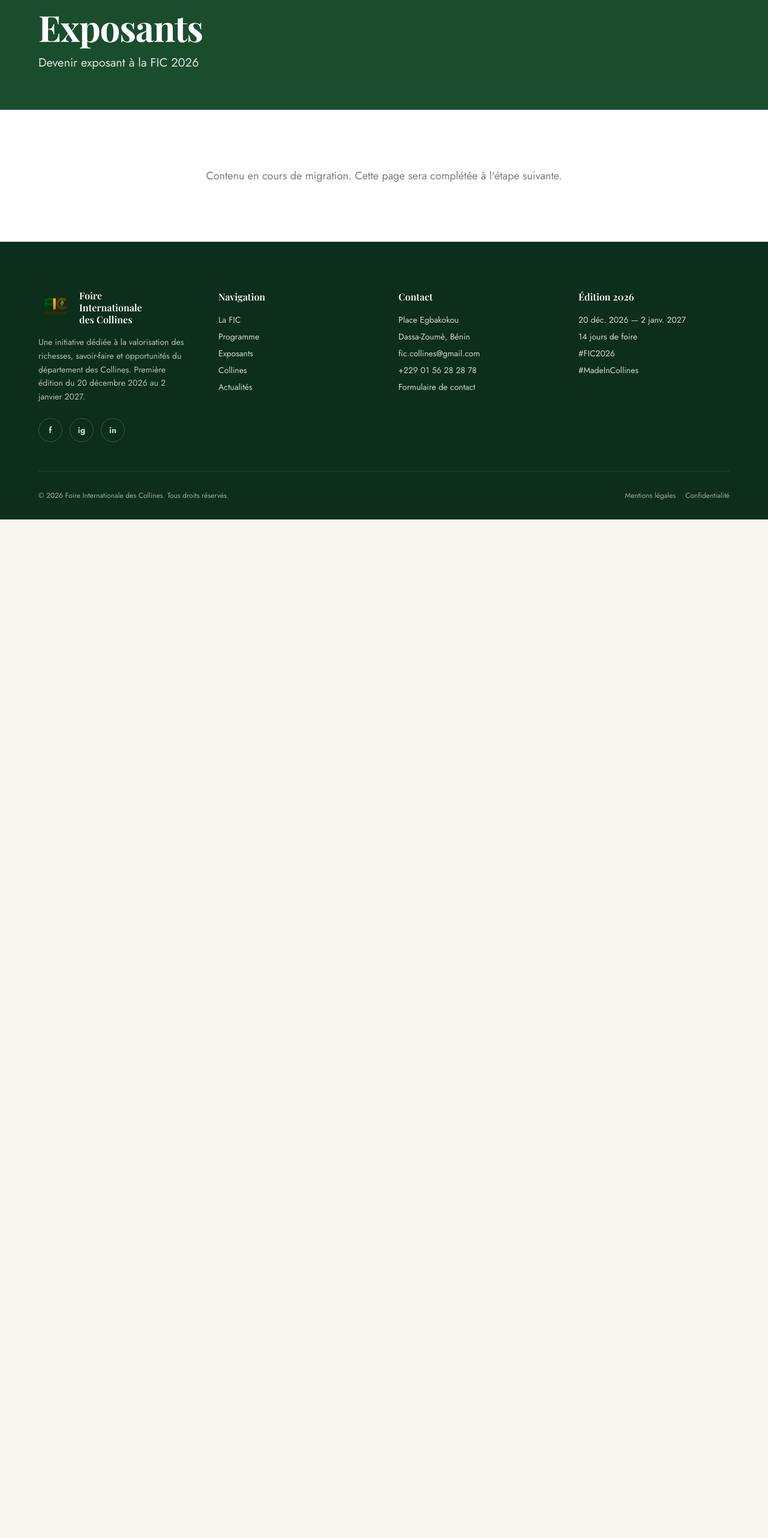
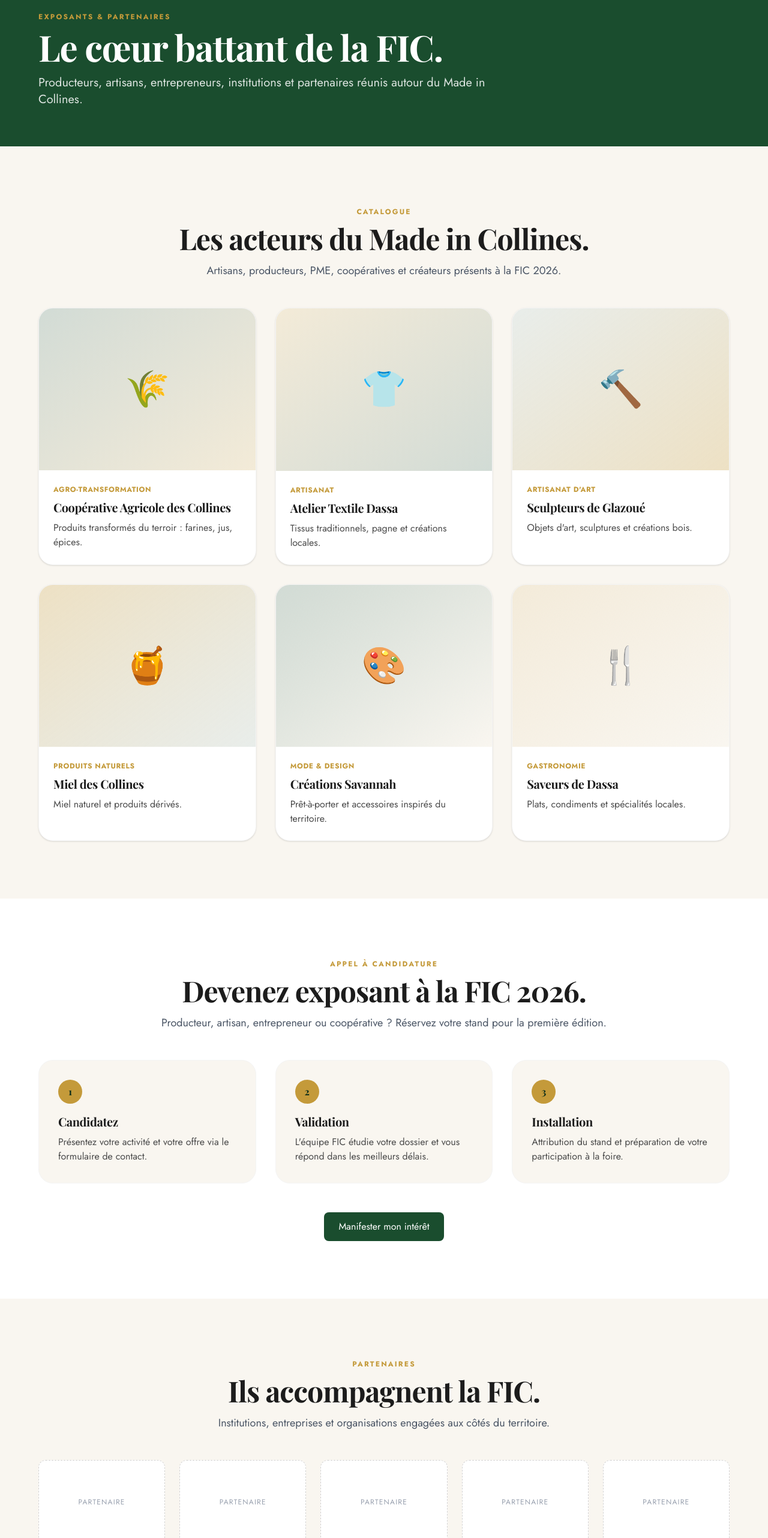
Before and after one commit to kotchoffas-commits/fic-site, a Next.js app in the folder next/: page /exposants in a window 1280 px wide. Shown: the part 182-2746 px from the top of the page at 60% size. Before the commit the page ends 1048 px from the top, so only its background shows below. Built offline with nearby package versions, Linux system fonts and the light colour scheme.

Commit message:
feat(next): page /exposants complète — catalogue, appel à candidature, partenaires, CTA

```diff
--- a/next/app/exposants/page.tsx
+++ b/next/app/exposants/page.tsx
@@ -1,19 +1,110 @@
 import PageHero from "@/components/sections/PageHero";
+import Link from "next/link";
+
+const EXPO = [
+  { cat: "Agro-transformation", name: "Coopérative Agricole des Collines", desc: "Produits transformés du terroir : farines, jus, épices.", icon: "🌾", color: "from-green/20 to-gold/20" },
+  { cat: "Artisanat", name: "Atelier Textile Dassa", desc: "Tissus traditionnels, pagne et créations locales.", icon: "👕", color: "from-gold/20 to-green/20" },
+  { cat: "Artisanat d'art", name: "Sculpteurs de Glazoué", desc: "Objets d'art, sculptures et créations bois.", icon: "🔨", color: "from-green/10 to-gold/30" },
+  { cat: "Produits naturels", name: "Miel des Collines", desc: "Miel naturel et produits dérivés.", icon: "🍯", color: "from-gold/30 to-green/10" },
+  { cat: "Mode & design", name: "Créations Savannah", desc: "Prêt-à-porter et accessoires inspirés du territoire.", icon: "🎨", color: "from-green/20 to-cream" },
+  { cat: "Gastronomie", name: "Saveurs de Dassa", desc: "Plats, condiments et spécialités locales.", icon: "🍴", color: "from-gold/20 to-cream" },
+];
+
+const STEPS = [
+  { t: "Candidatez", d: "Présentez votre activité et votre offre via le formulaire de contact." },
+  { t: "Validation", d: "L'équipe FIC étudie votre dossier et vous répond dans les meilleurs délais." },
+  { t: "Installation", d: "Attribution du stand et préparation de votre participation à la foire." },
+];
 
 export const metadata = {
-  title: "Exposants — FIC 2026",
-  description: "Devenir exposant à la FIC 2026",
+  title: "Exposants & Partenaires — FIC 2026",
+  description: "Catalogue des exposants, appel à candidature et partenaires de la FIC 2026.",
 };
 
 export default function Page() {
   return (
     <>
-      <PageHero title="Exposants" subtitle="Devenir exposant à la FIC 2026" breadcrumb="Exposants" />
+      <PageHero
+        kicker="Exposants & Partenaires"
+        title="Le cœur battant de la FIC."
+        subtitle="Producteurs, artisans, entrepreneurs, institutions et partenaires réunis autour du Made in Collines."
+        breadcrumb="Exposants"
+      />
+
+      <section className="py-16 md:py-24 bg-cream">
+        <div className="max-w-[1200px] mx-auto px-6">
+          <div className="text-center max-w-3xl mx-auto mb-12">
+            <span className="inline-block text-xs font-semibold tracking-[0.18em] uppercase text-gold mb-3">Catalogue</span>
+            <h2 className="font-serif text-3xl md:text-5xl font-bold mb-4">Les acteurs du Made in Collines.</h2>
+            <p className="text-gray-600 text-lg">Artisans, producteurs, PME, coopératives et créateurs présents à la FIC 2026.</p>
+          </div>
+          <div className="grid grid-cols-1 md:grid-cols-2 lg:grid-cols-3 gap-8">
+            {EXPO.map((e) => (
+              <div key={e.name} className="group bg-white rounded-3xl overflow-hidden shadow-sm hover:shadow-2xl hover:-translate-y-2 transition-all duration-500 border border-gray-100">
+                <div className={`relative aspect-[4/3] bg-gradient-to-br ${e.color} flex items-center justify-center`}>
+                  <span className="text-6xl group-hover:scale-110 transition duration-700">{e.icon}</span>
+                </div>
+                <div className="p-6">
+                  <small className="block text-xs uppercase tracking-wider text-gold font-semibold mb-2">{e.cat}</small>
+                  <h4 className="font-serif text-xl font-bold mb-2">{e.name}</h4>
+                  <p className="text-gray-700">{e.desc}</p>
+                </div>
+              </div>
+            ))}
+          </div>
+        </div>
+      </section>
+
       <section className="py-16 md:py-24 bg-white">
+        <div className="max-w-[1200px] mx-auto px-6">
+          <div className="text-center max-w-3xl mx-auto mb-12">
+            <span className="inline-block text-xs font-semibold tracking-[0.18em] uppercase text-gold mb-3">Appel à candidature</span>
+            <h2 className="font-serif text-3xl md:text-5xl font-bold mb-4">Devenez exposant à la FIC 2026.</h2>
+            <p className="text-gray-600 text-lg">Producteur, artisan, entrepreneur ou coopérative ? Réservez votre stand pour la première édition.</p>
+          </div>
+          <div className="grid grid-cols-1 md:grid-cols-3 gap-8">
+            {STEPS.map((s, i) => (
+              <div key={s.t} className="bg-cream rounded-3xl p-8 border border-gray-100 hover:shadow-2xl hover:-translate-y-2 transition-all duration-500">
+                <div className="w-10 h-10 rounded-full bg-gold text-green-dark flex items-center justify-center font-serif font-bold mb-4">
+                  {i + 1}
+                </div>
+                <h3 className="font-serif text-xl font-bold mb-2">{s.t}</h3>
+                <p className="text-gray-700">{s.d}</p>
+              </div>
+            ))}
+          </div>
+          <div className="text-center mt-12">
+            <Link href="/contact" className="inline-block bg-green text-white px-6 py-3 rounded-lg font-medium hover:bg-green-dark transition">
+              Manifester mon intérêt
+            </Link>
+          </div>
+        </div>
+      </section>
+
+      <section className="py-16 md:py-24 bg-cream">
+        <div className="max-w-[1200px] mx-auto px-6">
+          <div className="text-center max-w-3xl mx-auto mb-12">
+            <span className="inline-block text-xs font-semibold tracking-[0.18em] uppercase text-gold mb-3">Partenaires</span>
+            <h2 className="font-serif text-3xl md:text-5xl font-bold mb-4">Ils accompagnent la FIC.</h2>
+            <p className="text-gray-600 text-lg">Institutions, entreprises et organisations engagées aux côtés du territoire.</p>
+          </div>
+          <div className="grid grid-cols-2 md:grid-cols-3 lg:grid-cols-5 gap-6">
+            {Array.from({ length: 5 }).map((_, i) => (
+              <div key={i} className="aspect-[3/2] bg-white border border-dashed border-gray-300 rounded-xl flex items-center justify-center text-xs text-gray-400 uppercase tracking-widest">
+                Partenaire
+              </div>
+            ))}
+          </div>
+        </div>
+      </section>
+
+      <section className="py-16 md:py-24 bg-green text-white">
         <div className="max-w-[1200px] mx-auto px-6 text-center">
-          <p className="text-gray-500 text-lg">
-            Contenu en cours de migration. Cette page sera complétée à l'étape suivante.
-          </p>
+          <h2 className="font-serif text-3xl md:text-5xl font-bold mb-4">Devenir partenaire de la FIC.</h2>
+          <p className="text-lg text-white/85 mb-10 max-w-2xl mx-auto">Associez votre image à un événement porteur de sens pour le territoire des Collines.</p>
+          <Link href="/contact" className="inline-block bg-gold text-green-dark px-6 py-3 rounded-lg font-medium hover:bg-gold-dark transition">
+            Discutons partenariat
+          </Link>
         </div>
       </section>
     </>
```
